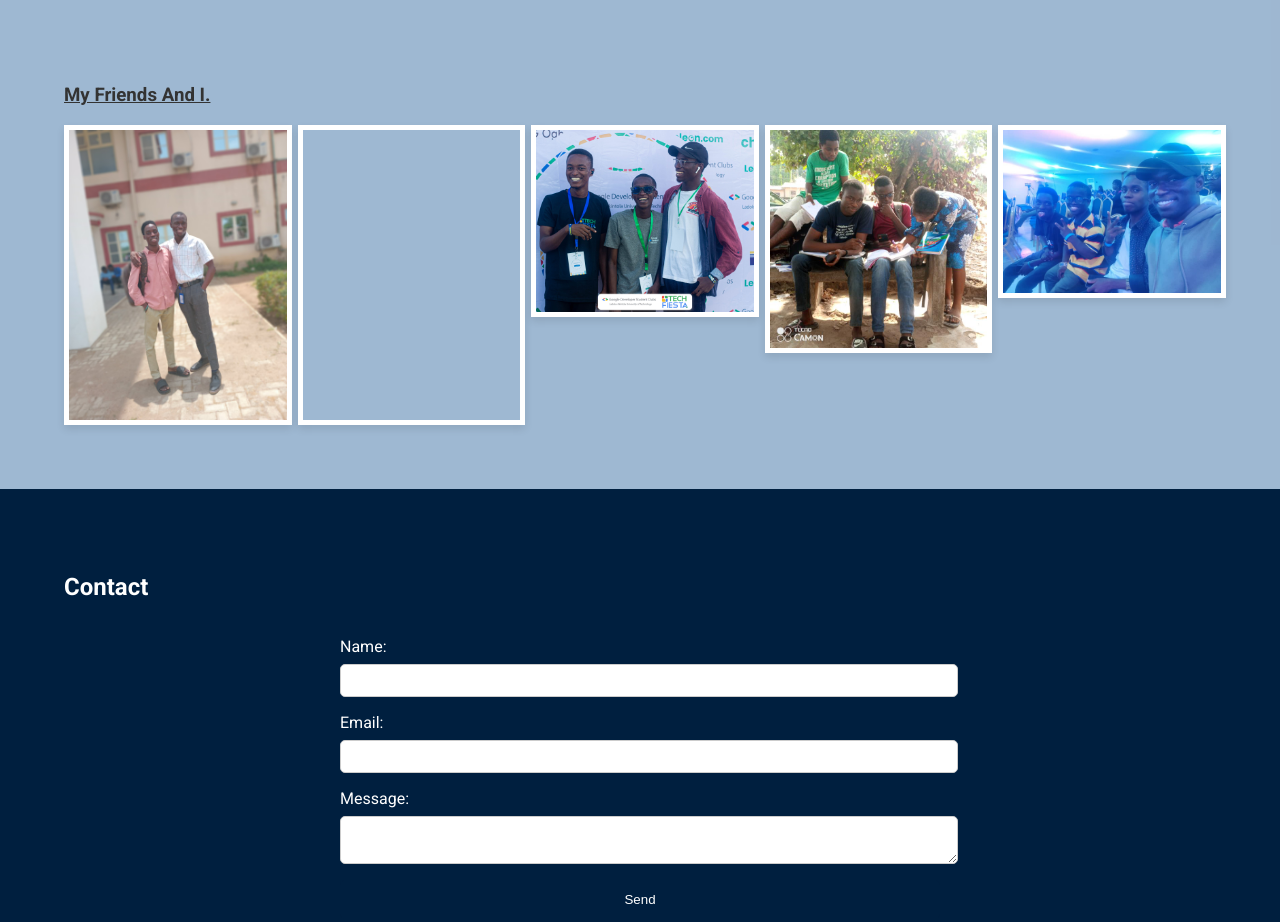
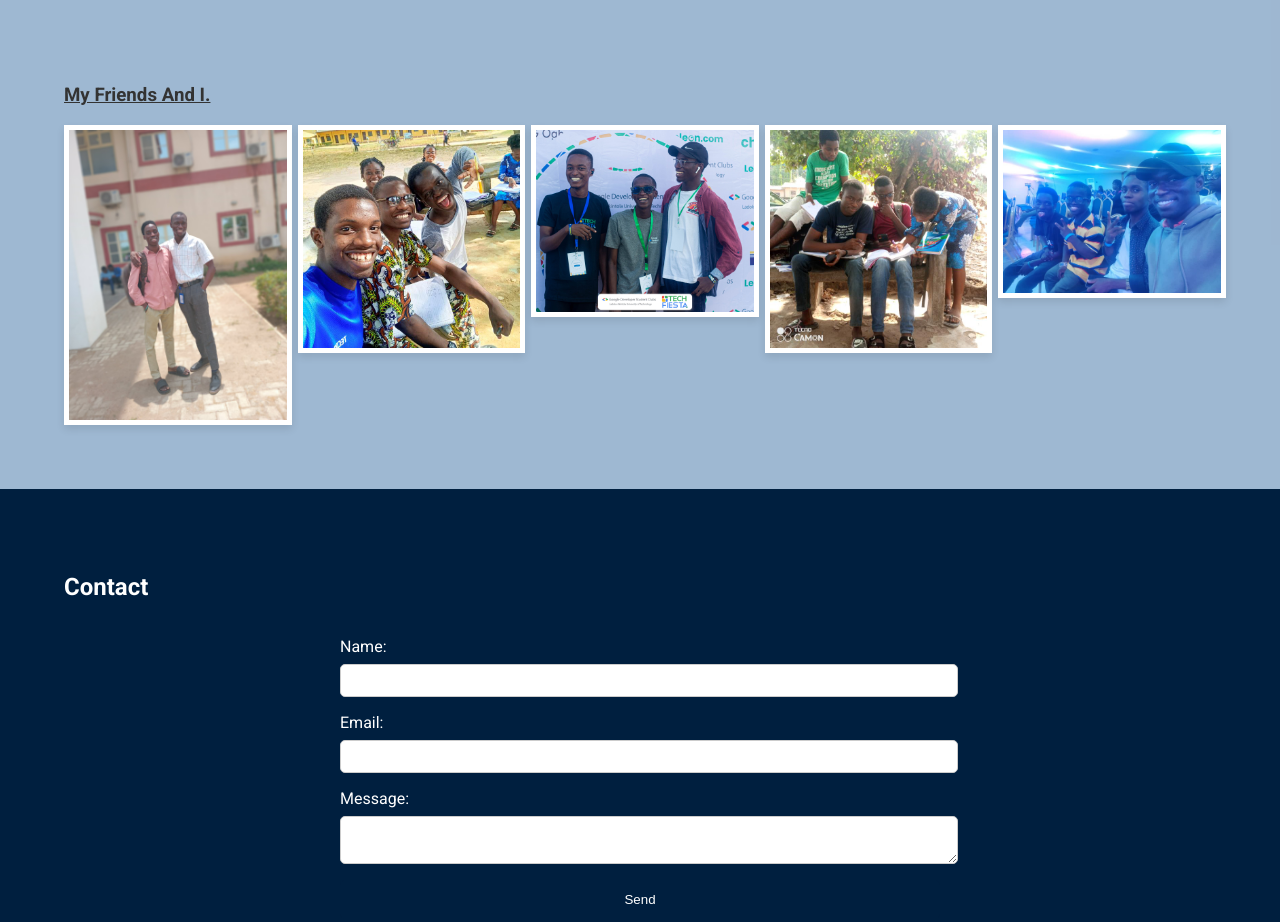
Before and after one commit to Ayanyiola-Enoch/SinglePage-Website-Test, a plain HTML site: page index.html in a window 1280 px wide. Shown: the part 1280-2202 px from the top of the page. Drawn offline with Linux system fonts and the light colour scheme; the site is published under a folder, as on GitHub Pages, so addresses that start at the root find nothing.

Commit message:
edited 3

```diff
--- a/index.html
+++ b/index.html
@@ -82,7 +82,7 @@
             <div class="gallery">
                 <!-- Images and descriptions here -->
                 <img src="IMG-20240326-WA0031.jpg" title="I and Chronicles, a mobile developer and a course mate at Software Institute" alt="I and Chronicles, a mobile developer and a course mate">
-                <img src="/📚✍️💻 20221206_131652.jpg" title ="My course mates at a shed in school" alt="">
+                <img src="📚✍️💻 20221206_131652.jpg" title ="My course mates at a shed in school" alt="">
                 <img src="IMG-20240506-WA0017.jpg" title="From LTR: Tobi, Peter; both a mobile developer & I at TechFiesta Event hosted by GDSC-Lautech Chapter"  alt="At TechFiesta">
                 <img src="📚✍️💻 20221206_121736.jpg" title =" My course mates & I studying for an exam " alt="">
                 <img src="IMG-20231231-WA0158.jpg" title="I and my course mates(From LTR: Chronicles, David, Daniel, Me) at Switchcon event in lagos" alt="Course mates & I at switchcon event">
```
Also changed, not shown: 1 other file.
